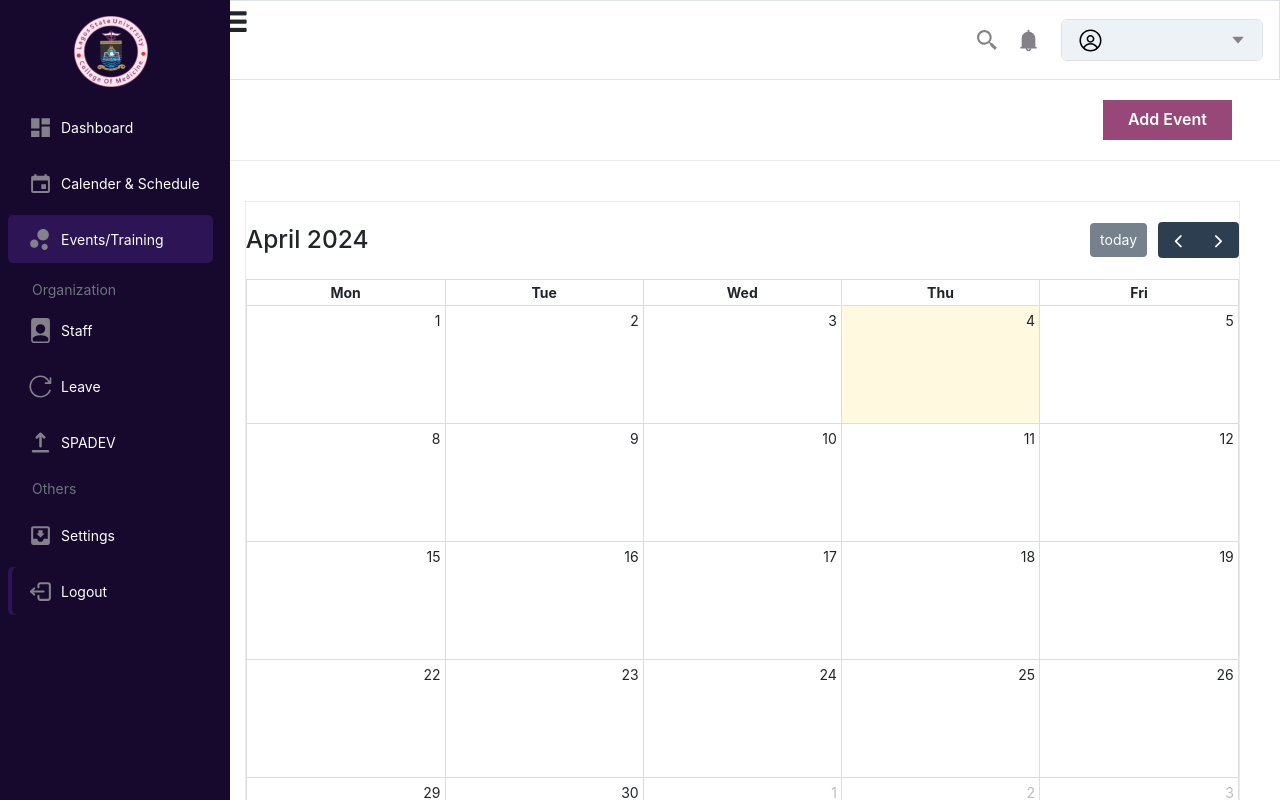
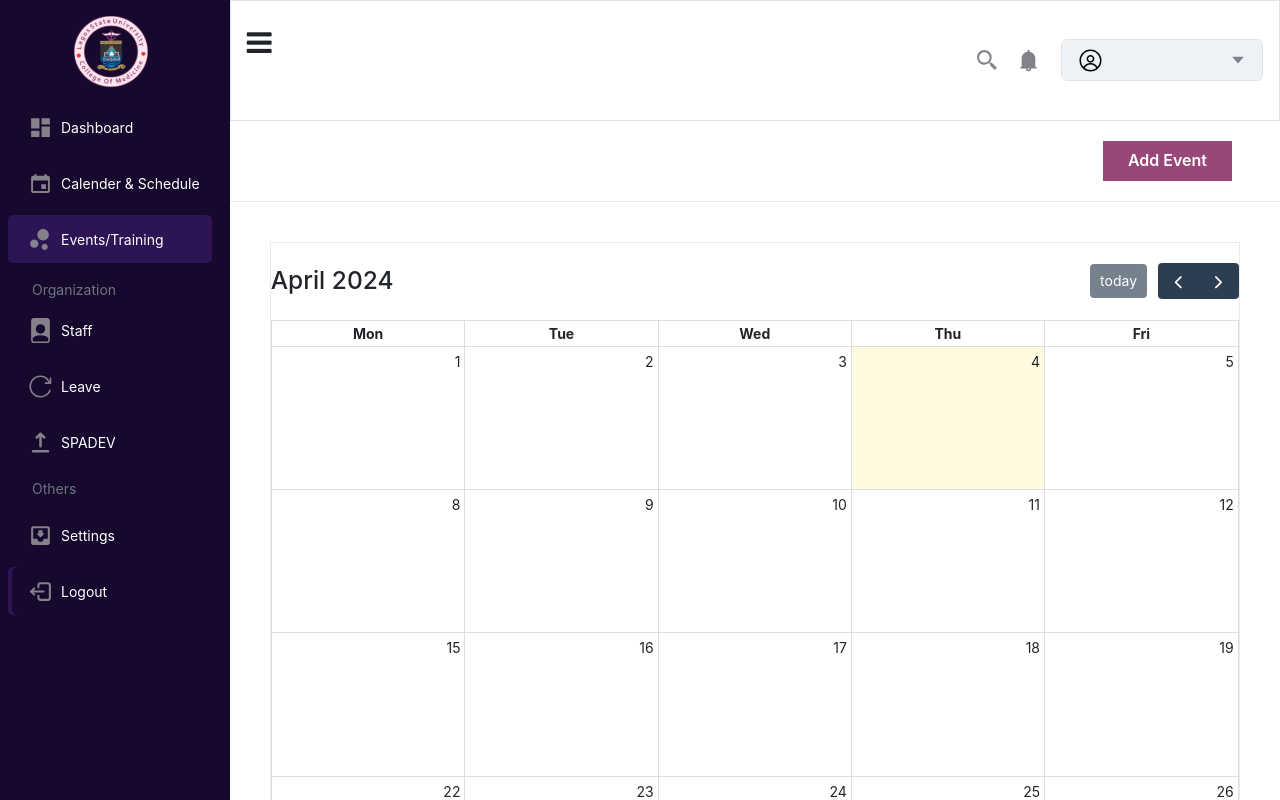
Before and after one commit to ogundelecaleb/hrmStaff, a React (Create React App) app: page /event in a window 1280 px wide. Shown: the top 800 px of the page. Built offline with nearby package versions, Linux system fonts and the light colour scheme; no server answers.

Commit message:
fixed design issues

```diff
--- a/src/components/Navbar.js
+++ b/src/components/Navbar.js
@@ -33,8 +33,8 @@ const Navbar = ({ mobile, setMobile, display, reuseableNavigation }) => {
       console.log("User Details:", userDetails);
       setUserDetails(userDetails);
     } catch (error) {
-      console.error("Error fetching your basic details", error);
-      enqueueSnackbar(error.message, { variant: "error" });
+      console.error("Error fetching your basic details");
+      // enqueueSnackbar(error.message, { variant: "error" });
     }
   }
   useEffect(() => {
@@ -59,7 +59,7 @@ const Navbar = ({ mobile, setMobile, display, reuseableNavigation }) => {
 
   return (
     <div
-      className="border text-dark d-flex justify-content-between align-items-center sticky-top"
+      className="border text-dark d-flex justify-content-between align-items-center "
       style={{ width: "100%", height: "10%", backgroundColor: "white" }}
     >
       <div className="burger">
--- a/src/components/dasLeftNav.css
+++ b/src/components/dasLeftNav.css
@@ -36,9 +36,9 @@ body::-webkit-scrollbar {
   height: 1200px;
 }
 .swapLeftNav {
-  z-index: 30;
+  z-index: 50;
   transition: all 0.3s ease-in-out;
-  width: 18%;
+  width: 280px;
   background-color: #17082d;
   display: block
 }
--- a/src/pages/dashboards/StaffHomePage.js
+++ b/src/pages/dashboards/StaffHomePage.js
@@ -33,8 +33,8 @@ const StaffHomePage = ({ switchRoutes }) => {
       setUserDetails(userDetails.data)
 
     } catch (error) {
-      console.error("Error fetching your basic details", error);
-      enqueueSnackbar(error.message, { variant: 'error' })
+      console.error("Error fetching your basic details");
+      // enqueueSnackbar(error.message, { variant: 'error' })
     }
   }
   useEffect(() => {
@@ -72,9 +72,9 @@ const StaffHomePage = ({ switchRoutes }) => {
         return { data: [] }; // Return empty data or handle differently
       }
     } catch (error) {
-      console.error("Error fetching leave data", error);
-      enqueueSnackbar(error.message, { variant: 'error' });
-      throw error; // Rethrow the error to be caught by react-query
+      console.error("Error fetching leave data");
+      // enqueueSnackbar(error.message, { variant: 'error' });
+     // Rethrow the error to be caught by react-query
     }
   }
 
--- a/src/pages/dashboards/staffDashboard.js
+++ b/src/pages/dashboards/staffDashboard.js
@@ -43,8 +43,8 @@ const StaffDashboard = () => {
         setUserStaffNumber(userDetails?.data?.staff_number + randomNumber);
       }
     } catch (error) {
-      console.error("Error fetching your user details", error);
-      enqueueSnackbar(error.message, { variant: 'error' })
+      console.error("Error fetching your user details");
+      // enqueueSnackbar(error.message, { variant: 'error' })
     }
   }
 
@@ -53,8 +53,8 @@ const StaffDashboard = () => {
 
   return (
     <Box style={{ fontSize: "14px" }}>
-      <Box className='d-flex text-white'>
-        <StaffLeftNavbar mobile={mobile} setMobile={setMobile} display={display}  staffNumber={userStaffNumber}/>
+      <Box className='flex text-white'>
+        <StaffLeftNavbar mobile={mobile} setMobile={setMobile} display={display}  staffNumber={userStaffNumber} />
         <StaffDashboardRoute
           mobile={mobile}
           setMobile={setMobile}
--- a/src/pages/staff/personalrecord/AcademicDetails.js
+++ b/src/pages/staff/personalrecord/AcademicDetails.js
@@ -49,8 +49,8 @@ const AcademicDetails = () => {
       setUserDetails(userDetails.data)
       setIsLoadinge(false);
     } catch (error) {
-      console.error("Error fetching your basic details", error);
-      enqueueSnackbar(error.message, { variant: 'error' })
+      console.error("Error fetching your basic details");
+      // enqueueSnackbar(error.message, { variant: 'error' })
       setIsLoadinge(false);
     }
   }
--- a/src/pages/staff/personalrecord/ContactInfo.js
+++ b/src/pages/staff/personalrecord/ContactInfo.js
@@ -41,8 +41,8 @@ const ContactInfo = () => {
       console.log("User Details:", userDetails);
       setUserDetails(userDetails.data)
     } catch (error) {
-      console.error("Error fetching your basic details", error);
-      enqueueSnackbar(error.message, { variant: 'error' })
+      console.error("Error fetching your basic details");
+      // enqueueSnackbar(error.message, { variant: 'error' })
     }
   }
   const [formValues, setFormValues] = useState({
--- a/src/pages/staff/personalrecord/FamilyDetails.js
+++ b/src/pages/staff/personalrecord/FamilyDetails.js
@@ -51,6 +51,7 @@ const FamilyDetails = () => {
     spouse_full_name: "",
     spouse_current_address: "",
     spouse_phone: "",
+    spouse_email: "",
     c1_full_name: "",
     c1_current_address: "",
     c1_relationship: "",
@@ -166,6 +167,7 @@ const FamilyDetails = () => {
         c4_date_of_birth: formValues.c4_date_of_birth,
         c4_gender: formValues.c2_gender,
         c4_email: formValues.c4_email,
+        spouse_email: formValues.spouse_email
       });
       console.log("responce==>>>>>", response);
       enqueueSnackbar("Information updated successfully", {
@@ -207,6 +209,28 @@ const FamilyDetails = () => {
                   setFormValues({
                     ...formValues,
                     spouse_full_name: e.target.value,
+                  })
+                }
+              />
+            </div>
+            <div class="form-group">
+              <label
+                for="exampleFormControlSelect1"
+                className="fw-semibold text-muted fs-6 mt-3 mb-2"
+              >
+              Email Address
+              </label>
+              <input
+                type="text"
+                style={{ height: "40px" }}
+                class="form-control rounded-0"
+                id="exampleFormControlInput1"
+                placeholder=""
+                value={formValues.spouse_email}
+                onChange={(e) =>
+                  setFormValues({
+                    ...formValues,
+                    spouse_email: e.target.value,
                   })
                 }
               />
--- a/src/pages/staff/personalrecord/NextOfKin.js
+++ b/src/pages/staff/personalrecord/NextOfKin.js
@@ -17,8 +17,8 @@ const NextOfKin = () => {
       console.log("User Details:", userDetails);
       setUserDetails(userDetails.data);
     } catch (error) {
-      console.error("Error fetching your basic details", error);
-      enqueueSnackbar(error.message, { variant: "error" });
+      console.error("Error fetching your basic details");
+      // enqueueSnackbar(error.message, { variant: "error" });
     }
   }
   const [formValues, setFormValues] = useState({
--- a/src/pages/staff/staffdashboard/staffDashboard.js
+++ b/src/pages/staff/staffdashboard/staffDashboard.js
@@ -26,7 +26,7 @@ const StaffDashboard = () => {
 
   return (
     <div style={{ fontSize: "14px" }}>
-      <div className='d-flex text-white'>
+      <div className=' text-white'>
         <StaffLeftNavbar mobile={mobile} setMobile={setMobile} />
         <StaffDashboardRoute
           mobile={mobile}
--- a/src/routes/StaffDashboardRoute.js
+++ b/src/routes/StaffDashboardRoute.js
@@ -35,7 +35,7 @@ const StaffDashboardRoute = ({ mobile, setMobile, display }) => {
 
   return (
 
-    <div className='rightBody  text-dark'>
+    <div className='w-full  text-dark'>
       <Navbar
         mobile={mobile}
         setMobile={setMobile}
--- a/src/utils/utils.js
+++ b/src/utils/utils.js
@@ -140,7 +140,7 @@ export async function getUserDetails() {
     const userDetailsResponse = await apiGet(GETUSERDETAILS, {}, headers);
     return userDetailsResponse;
   } catch (error) {
-    console.error("Error fetching user details:", error);
-    throw error;
+    console.error("Error fetching user details:");
+    // throw error;
   }
 }
```
